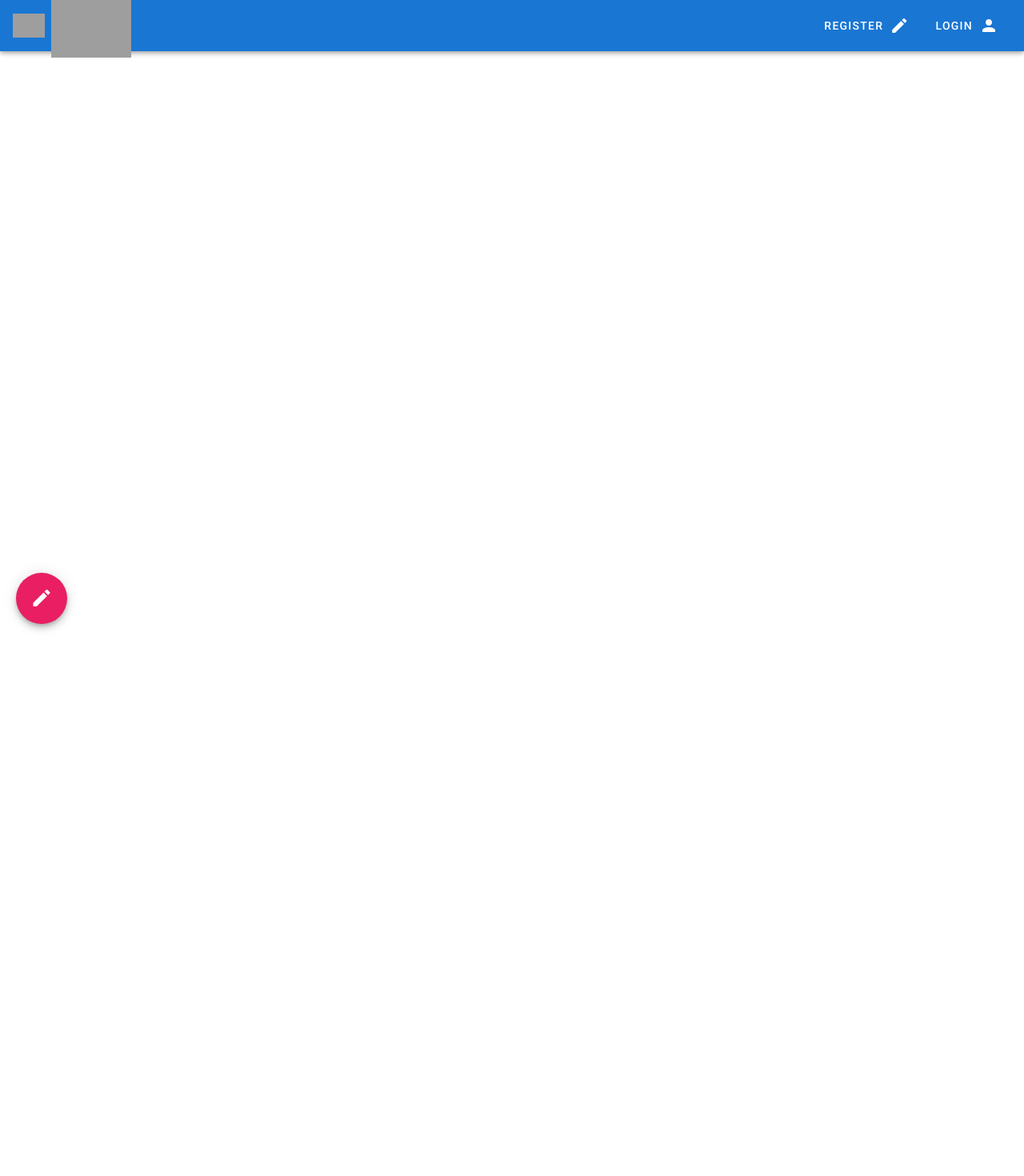
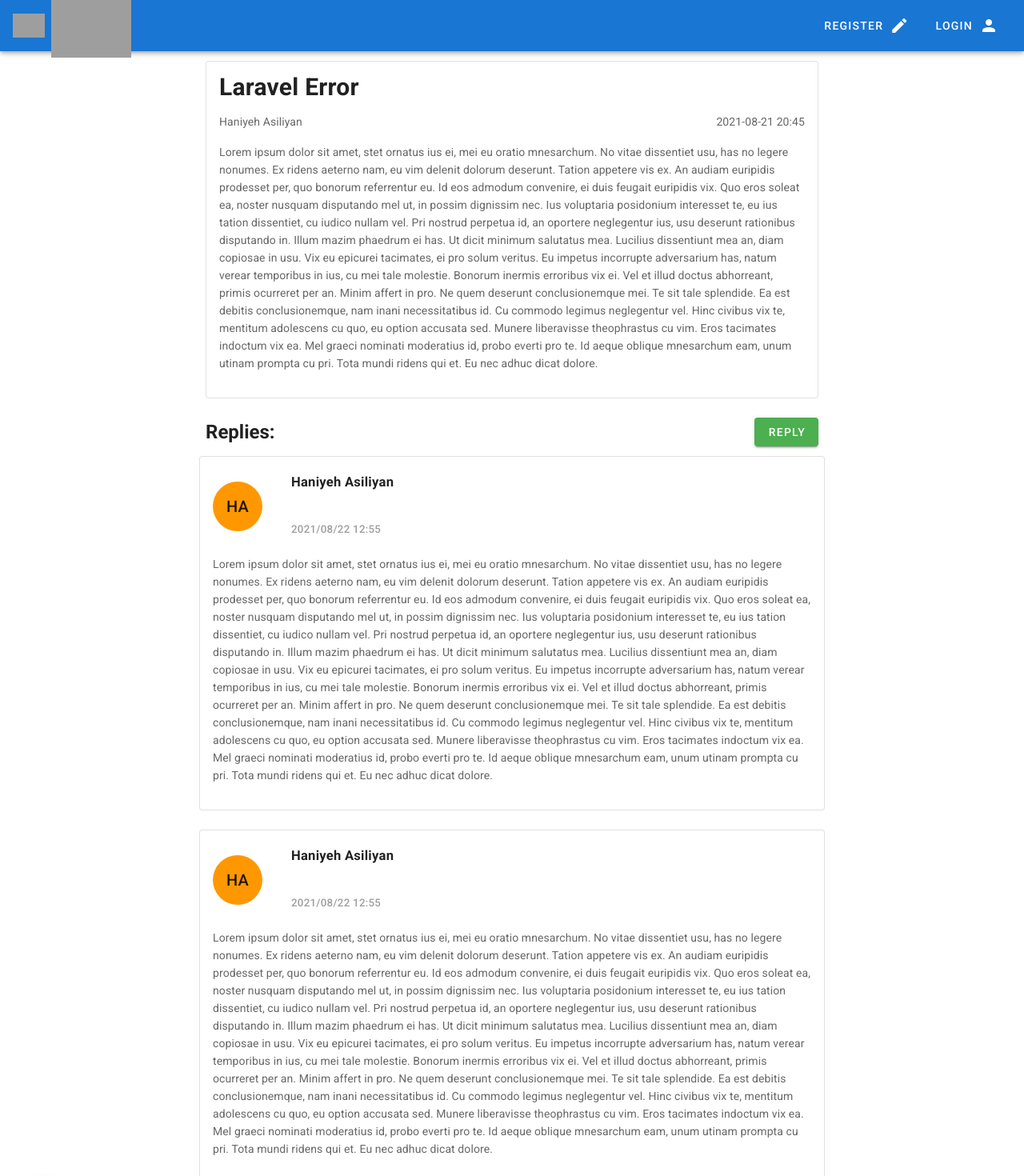
Before and after one commit to Haniyeh-As/discussion-project-frontend, a Vue app in the folder frontend/: page /#/thread/1 in a window 1280 px wide. Shown: the top 1470 px of the page at 80% size. Before the commit the page ends 800 px from the top, so only its background shows below. Built offline with nearby package versions, Linux system fonts and the light colour scheme; no server answers; grey boxes are pictures that could not be loaded.

Commit message:
Added Single Thread Page

```diff
--- a/frontend/src/router/index.js
+++ b/frontend/src/router/index.js
@@ -3,6 +3,7 @@ import VueRouter from 'vue-router'
 import Home from '../views/Home.vue'
 import Register from "../views/auth/Register";
 import Login from "../views/auth/Login";
+import SingleThread from "../views/thread/SingleThread";
 
 Vue.use(VueRouter)
 
@@ -26,6 +27,12 @@ const routes = [
   },
 
   {
+    path: '/thread/:slug',
+    name: 'Single Thread',
+    component: SingleThread
+  },
+
+  {
     path: '/about',
     name: 'About',
     // route level code-splitting
--- a/frontend/src/views/Home.vue
+++ b/frontend/src/views/Home.vue
@@ -11,9 +11,9 @@
 
         <v-card>
           <v-card-title>
-            <a href="#" class="text-decoration-none black--text">
-              <h2>Laravel Error</h2>
-            </a>
+              <router-link to="/thread/laravel+error" class="text-decoration-none black--text">
+                <h2>Laravel Error</h2>
+              </router-link>
           </v-card-title>
 
           <v-card-text>
--- /dev/null
+++ b/frontend/src/views/thread/SingleThread.vue
@@ -0,0 +1,174 @@
+<template>
+<div>
+  <v-container>
+    <v-row
+    justify="center"
+    content="center"
+    >
+      <v-col
+      cols="12"
+      md="8"
+      >
+        <v-card
+        outlined
+        >
+          <v-card-title>
+            <h2>Laravel Error</h2>
+          </v-card-title>
+          <v-card-text>
+            <v-row>
+              <v-col>
+                <p>Haniyeh Asiliyan</p>
+              </v-col>
+
+              <v-col>
+                <p class="text-right">2021-08-21 20:45</p>
+              </v-col>
+            </v-row>
+            <p>Lorem ipsum dolor sit amet, stet ornatus ius ei, mei eu oratio mnesarchum. No vitae dissentiet usu, has no legere nonumes. Ex ridens aeterno nam, eu vim delenit dolorum deserunt. Tation appetere vis ex. An audiam euripidis prodesset per, quo bonorum referrentur eu. Id eos admodum convenire, ei duis feugait euripidis vix. Quo eros soleat ea, noster nusquam disputando mel ut, in possim dignissim nec.
+
+              Ius voluptaria posidonium interesset te, eu ius tation dissentiet, cu iudico nullam vel. Pri nostrud perpetua id, an oportere neglegentur ius, usu deserunt rationibus disputando in. Illum mazim phaedrum ei has. Ut dicit minimum salutatus mea. Lucilius dissentiunt mea an, diam copiosae in usu.
+
+              Vix eu epicurei tacimates, ei pro solum veritus. Eu impetus incorrupte adversarium has, natum verear temporibus in ius, cu mei tale molestie. Bonorum inermis erroribus vix ei. Vel et illud doctus abhorreant, primis ocurreret per an. Minim affert in pro.
+
+              Ne quem deserunt conclusionemque mei. Te sit tale splendide. Ea est debitis conclusionemque, nam inani necessitatibus id. Cu commodo legimus neglegentur vel. Hinc civibus vix te, mentitum adolescens cu quo, eu option accusata sed.
+
+              Munere liberavisse theophrastus cu vim. Eros tacimates indoctum vix ea. Mel graeci nominati moderatius id, probo everti pro te. Id aeque oblique mnesarchum eam, unum utinam prompta cu pri. Tota mundi ridens qui et. Eu nec adhuc dicat dolore.</p>
+          </v-card-text>
+        </v-card>
+      </v-col>
+
+      <v-col
+      cols="12"
+      md="8"
+      >
+        <v-row>
+          <v-col><h2>Replies:</h2></v-col>
+          <v-col
+              class="text-right"
+          >
+            <v-btn
+                ripple
+                to="#"
+                color="green"
+                dark
+            >
+              Reply
+            </v-btn>
+          </v-col>
+        </v-row>
+      </v-col>
+
+      <v-row
+          justify="center"
+          content="center"
+      >
+        <v-col
+            cols="12"
+            md="8"
+        >
+          <v-card
+              outlined
+          >
+            <v-card-title>
+              <v-avatar
+                  color="orange"
+                  size="62"
+              >
+                HA
+              </v-avatar>
+              <v-row class="ml-6">
+                <v-col
+                    cols="12"
+                    md="12"
+                >
+                  <h5>Haniyeh Asiliyan</h5>
+                </v-col>
+
+                <v-col
+                    cols="12"
+                    md="12"
+                >
+                  <small class="grey--text" style="font-size: 10pt">2021/08/22 12:55</small>
+                </v-col>
+              </v-row>
+            </v-card-title>
+            <v-card-text>
+
+              <p>Lorem ipsum dolor sit amet, stet ornatus ius ei, mei eu oratio mnesarchum. No vitae dissentiet usu, has no legere nonumes. Ex ridens aeterno nam, eu vim delenit dolorum deserunt. Tation appetere vis ex. An audiam euripidis prodesset per, quo bonorum referrentur eu. Id eos admodum convenire, ei duis feugait euripidis vix. Quo eros soleat ea, noster nusquam disputando mel ut, in possim dignissim nec.
+
+                Ius voluptaria posidonium interesset te, eu ius tation dissentiet, cu iudico nullam vel. Pri nostrud perpetua id, an oportere neglegentur ius, usu deserunt rationibus disputando in. Illum mazim phaedrum ei has. Ut dicit minimum salutatus mea. Lucilius dissentiunt mea an, diam copiosae in usu.
+
+                Vix eu epicurei tacimates, ei pro solum veritus. Eu impetus incorrupte adversarium has, natum verear temporibus in ius, cu mei tale molestie. Bonorum inermis erroribus vix ei. Vel et illud doctus abhorreant, primis ocurreret per an. Minim affert in pro.
+
+                Ne quem deserunt conclusionemque mei. Te sit tale splendide. Ea est debitis conclusionemque, nam inani necessitatibus id. Cu commodo legimus neglegentur vel. Hinc civibus vix te, mentitum adolescens cu quo, eu option accusata sed.
+
+                Munere liberavisse theophrastus cu vim. Eros tacimates indoctum vix ea. Mel graeci nominati moderatius id, probo everti pro te. Id aeque oblique mnesarchum eam, unum utinam prompta cu pri. Tota mundi ridens qui et. Eu nec adhuc dicat dolore.</p>
+            </v-card-text>
+          </v-card>
+
+        </v-col>
+
+        <v-col
+            cols="12"
+            md="8"
+        >
+          <v-card
+              outlined
+          >
+            <v-card-title>
+              <v-avatar
+                  color="orange"
+                  size="62"
+              >
+                HA
+              </v-avatar>
+              <v-row class="ml-6">
+                <v-col
+                    cols="12"
+                    md="12"
+                >
+                  <h5>Haniyeh Asiliyan</h5>
+                </v-col>
+
+                <v-col
+                    cols="12"
+                    md="12"
+                >
+                  <small class="grey--text" style="font-size: 10pt">2021/08/22 12:55</small>
+                </v-col>
+              </v-row>
+            </v-card-title>
+            <v-card-text>
+
+              <p>Lorem ipsum dolor sit amet, stet ornatus ius ei, mei eu oratio mnesarchum. No vitae dissentiet usu, has no legere nonumes. Ex ridens aeterno nam, eu vim delenit dolorum deserunt. Tation appetere vis ex. An audiam euripidis prodesset per, quo bonorum referrentur eu. Id eos admodum convenire, ei duis feugait euripidis vix. Quo eros soleat ea, noster nusquam disputando mel ut, in possim dignissim nec.
+
+                Ius voluptaria posidonium interesset te, eu ius tation dissentiet, cu iudico nullam vel. Pri nostrud perpetua id, an oportere neglegentur ius, usu deserunt rationibus disputando in. Illum mazim phaedrum ei has. Ut dicit minimum salutatus mea. Lucilius dissentiunt mea an, diam copiosae in usu.
+
+                Vix eu epicurei tacimates, ei pro solum veritus. Eu impetus incorrupte adversarium has, natum verear temporibus in ius, cu mei tale molestie. Bonorum inermis erroribus vix ei. Vel et illud doctus abhorreant, primis ocurreret per an. Minim affert in pro.
+
+                Ne quem deserunt conclusionemque mei. Te sit tale splendide. Ea est debitis conclusionemque, nam inani necessitatibus id. Cu commodo legimus neglegentur vel. Hinc civibus vix te, mentitum adolescens cu quo, eu option accusata sed.
+
+                Munere liberavisse theophrastus cu vim. Eros tacimates indoctum vix ea. Mel graeci nominati moderatius id, probo everti pro te. Id aeque oblique mnesarchum eam, unum utinam prompta cu pri. Tota mundi ridens qui et. Eu nec adhuc dicat dolore.</p>
+            </v-card-text>
+          </v-card>
+
+        </v-col>
+
+
+      </v-row>
+
+    </v-row>
+  </v-container>
+</div>
+</template>
+
+<script>
+export default {
+name: "SingleThread"
+}
+</script>
+
+<style scoped>
+
+</style>
```
